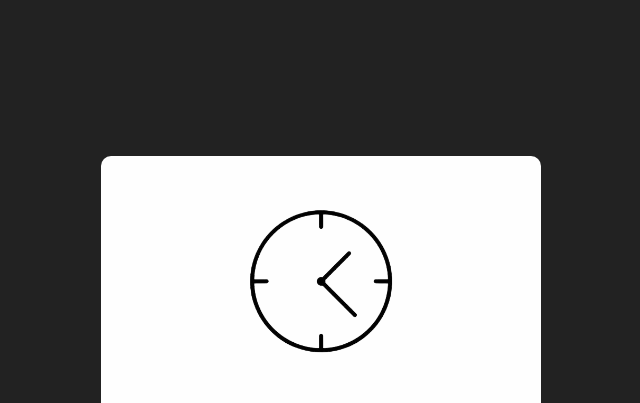
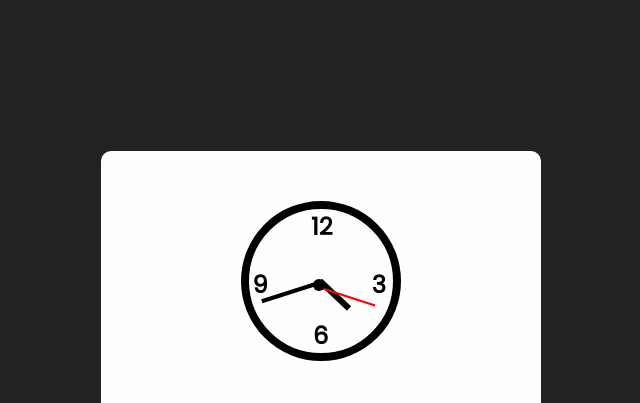
Before and after one commit to Abdul-luh/AlarmClock, a plain HTML site: page index.html in a window 1280 px wide. Shown: the top 403 px of the page, without its empty margins (319-959 px from the left). Drawn offline with Linux system fonts and the light colour scheme.

Commit message:
update clock

```diff
--- a/app.js
+++ b/app.js
@@ -11,6 +11,31 @@ let alarmTime, isAlarmSet= false,
 ringTone = new Audio('./Recording.m4a');
 
 // console.log(selectMenu);
+
+
+// ANALOGUE SETT UP
+function setClock() {
+    // Get the current time
+	let currentTime = new Date();
+	let hours = currentTime.getHours();
+	let minutes = currentTime.getMinutes();
+	let seconds = currentTime.getSeconds();
+
+	// Calculate the degrees for each hand
+	let hourDegrees = (hours / 12) * 360 + (minutes / 60) * 30 + 90;
+	let minuteDegrees = (minutes / 60) * 360 + (seconds / 60) * 6 + 90;
+	let secondDegrees = (seconds / 60) * 360 + 90;
+
+	// Set the rotation of each hand
+	document.querySelector(".hour").style.transform = "rotate(" + hourDegrees + "deg)";
+	document.querySelector(".minute").style.transform = "rotate(" + minuteDegrees + "deg)";
+	document.querySelector(".second").style.transform = "rotate(" + secondDegrees + "deg)";
+}
+
+// Call the function every second
+setInterval(setClock, 1000);
+// ANALOGUE SET UP
+
 
 // FOR LOOP SETUP TO GET HOURS
 
--- a/index.html
+++ b/index.html
@@ -9,7 +9,20 @@
 </head>
 <body>
     <div class="wrapper">
-        <img src="./clockImage.png" alt="clockImage">
+        <div class="clock">
+
+	  <p class="twelve">12</p>
+	  <p class="three">3</p>
+	  <p class="six">6</p>
+	  <p class="nine">9</p>
+
+		<div class="hour"></div>
+		<div class="minute"></div>
+		<div class="second"></div>
+		<div class="dot"></div>
+
+	</div>
+        <!-- <img src="./clockImage.png" alt="clockImage"> -->
         <h1>00:00:00 AM</h1>
         <div class="content">
             <div class="column">
--- a/style.css
+++ b/style.css
@@ -1,18 +1,23 @@
 /* Import google font - poppins  */
-@import url('http://fonts.googleapis.com/css2?family=Poppins:weight@400;500;600;700;800;900');
-*{
-    margin: 0;padding: 0;box-sizing: border-box;font-family: 'Poppins', sans-serif;
+@import url("http://fonts.googleapis.com/css2?family=Poppins:weight@400;500;600;700;800;900");
+* {
+	margin: 0;
+	padding: 0;
+	box-sizing: border-box;
+	font-family: "Poppins", sans-serif;
 }
-body, .wrapper, .content{
+body,
+.wrapper,
+.content {
 	display: flex;
 	align-items: center;
 	justify-content: center;
 }
-body{
+body {
 	min-height: 100vh;
 	background-color: #222;
 }
-.wrapper{
+.wrapper {
 	background-color: #fefefe;
 	width: 440px;
 	flex-direction: column;
@@ -20,15 +25,87 @@ body{
 
 	padding: 30px 30px 38px;
 }
-.wrapper img{
+
+.clock {
+	width: 160px;
+	height: 160px;
+	border: 8px solid black;
+	border-radius: 50%;
+	position: relative;
+	padding: 20px;
+	margin: 20px auto;
+}
+
+.hour {
+	width: 6px;
+	height: 40px;
+	background: black;
+	position: absolute;
+	top: 32px;
+	left: 68px;
+	transform-origin: bottom center;
+}
+
+.minute {
+	width: 4px;
+	height: 60px;
+	background: black;
+	position: absolute;
+	top: 14px;
+	left: 68px;
+	transform-origin: bottom center;
+}
+
+.second {
+	width: 2px;
+	height: 60px;
+	background: red;
+	position: absolute;
+	top: 18px;
+	left: 68px;
+	transform-origin: bottom center;
+}
+
+.dot {
+	width: 12px;
+	height: 12px;
+	border-radius: 50%;
+	background: black;
+	position: absolute;
+	top: 70px;
+	left: 64px;
+}
+p {
+	position: absolute;
+	font-weight: 900;
+	font-size: 24px;
+}
+.twelve {
+	top: 0;
+	right: 42%;
+}
+.three {
+	top: 40%;
+	right: 5%;
+}
+.six {
+	bottom: 0;
+	right: 45%;
+}
+.nine {
+	top: 40%;
+	right: 87%;
+}
+
+.wrapper img {
 	max-width: 50%;
 }
-.wrapper h1{
+.wrapper h1 {
 	font-size: 2rem;
 	font-weight: 500;
 	margin: 30px 0;
 }
-.wrapper .content{
+.wrapper .content {
 	width: 100%;
 	justify-content: space-around;
 }
@@ -37,20 +114,21 @@ body{
 	opacity: 0.2;
 	pointer-events: none;
 }
-.column{
+.column {
 	border-radius: 5px;
 	border: 1px solid #222;
 	width: calc(100% / 3 - 5px);
 	padding: 0 10px;
 }
-select, button{
+select,
+button {
 	outline: none;
 	border: none;
 	height: 50px;
 	width: 100%;
 	font-size: 18px;
 }
-.wrapper button{
+.wrapper button {
 	margin-top: 20px;
 	font-size: 20px;
 	padding: 15px 0;
@@ -60,6 +138,6 @@ select, button{
 	cursor: pointer;
 	transition: 0.5s;
 }
-.wrapper button:hover{
+.wrapper button:hover {
 	background-color: #666;
 }
```
Lines whose indentation alone changed are shown as unchanged.
